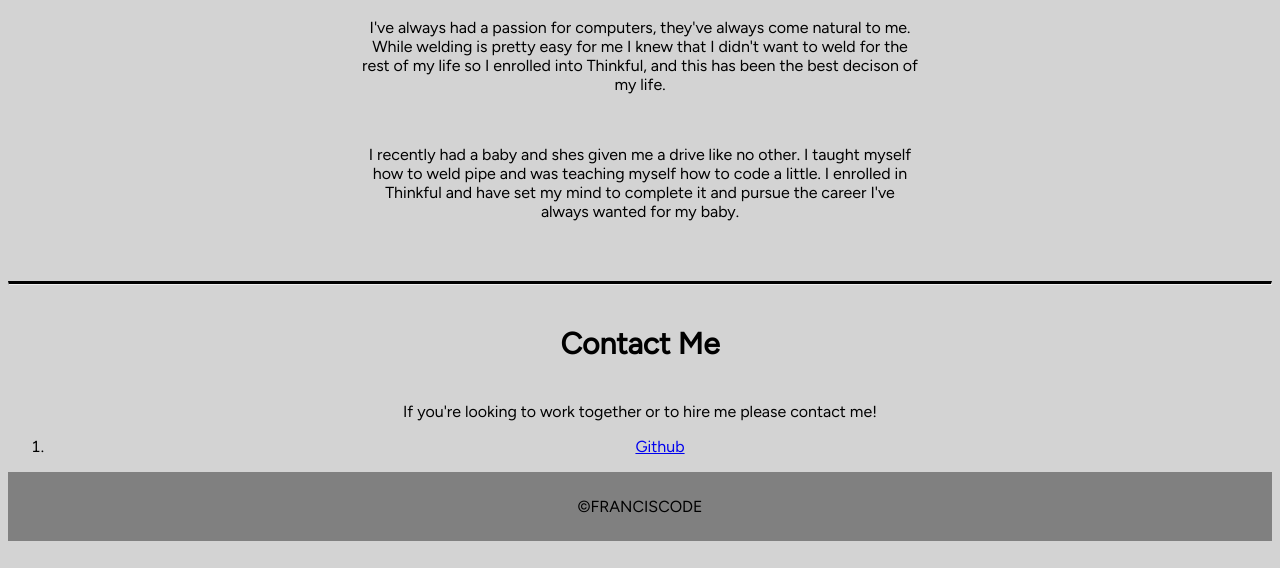
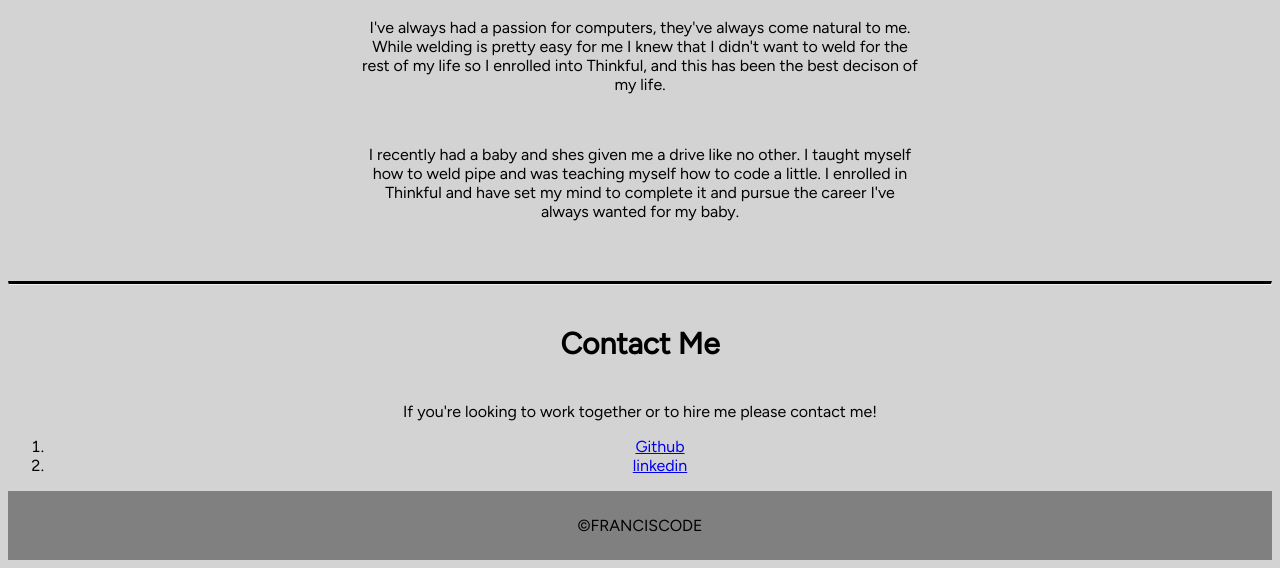
Before and after one commit to falvarado7/Portfolio, a plain HTML site: page index.html in a window 1280 px wide. Shown: the part 659-1227 px from the top of the page. Drawn offline with Linux system fonts and the light colour scheme.

Commit message:
Add files via upload

```diff
--- a/index.html
+++ b/index.html
@@ -59,6 +59,7 @@
   <ol>
     <!--This is a link for my GitHub page-->
     <li><a href="https://github.com/falvarado7">Github</a></li>
+    <li><a href="https://www.linkedin.com/in/francisco-alvarado-b10b40180/">linkedin</a></li>
   </ol>
 
 
```
